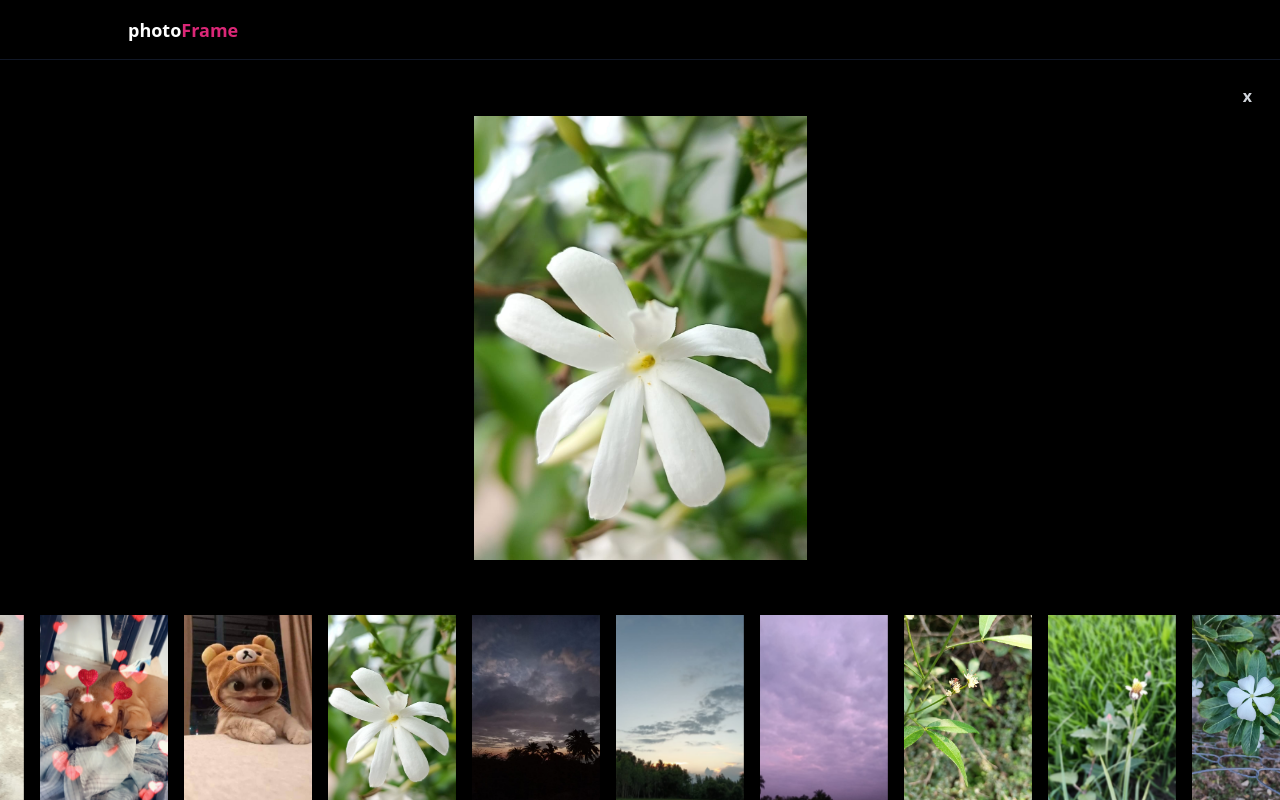
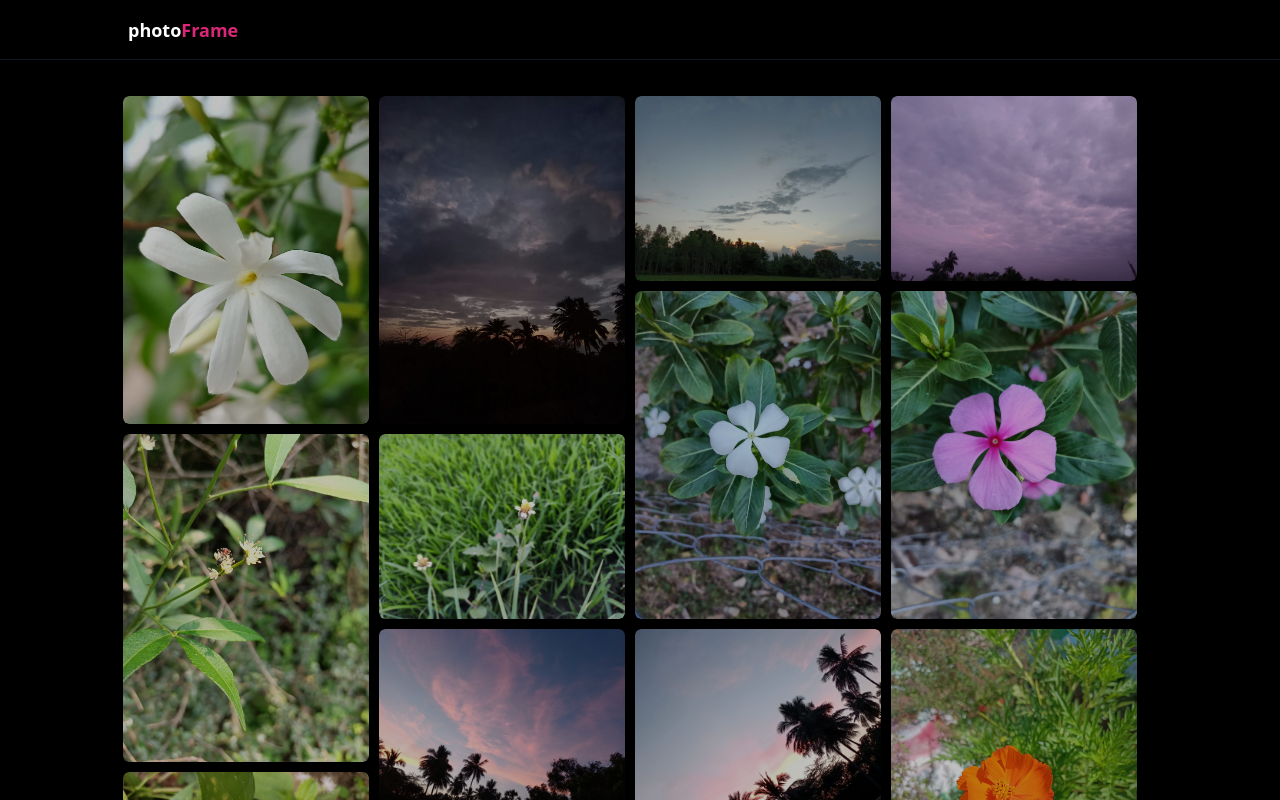
Before and after one commit to Harish-b-03/gallery, a Next.js app: page / in a window 1280 px wide. Shown: the top 800 px of the page. Built offline with nearby package versions, Linux system fonts and the light colour scheme.

Commit message:
showImageViewer error FIX

```diff
--- a/src/pages/index.tsx
+++ b/src/pages/index.tsx
@@ -7,7 +7,7 @@ import ImageViewer from '@/components/ImageViewer'
 import { useState } from 'react'
 
 export default function Home() {
-  const [showImageViewer, setShowImageViewer] = useState(true)
+  const [showImageViewer, setShowImageViewer] = useState(false)
   const [focusImage, setFocusImage] = useState<imageType>({id: 1, src: '/Images/Image-00001.jpeg',})
 
   return (
```
